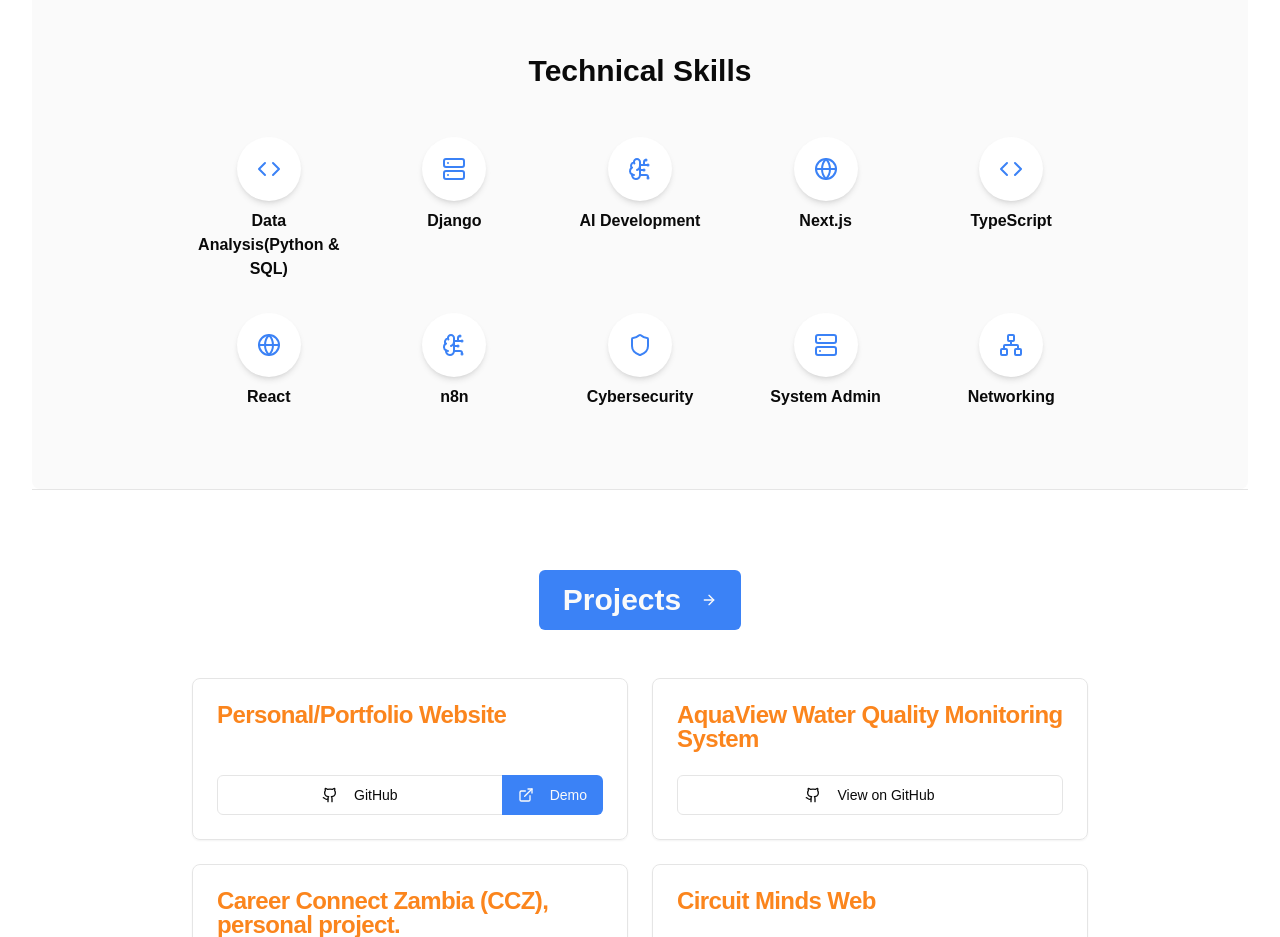
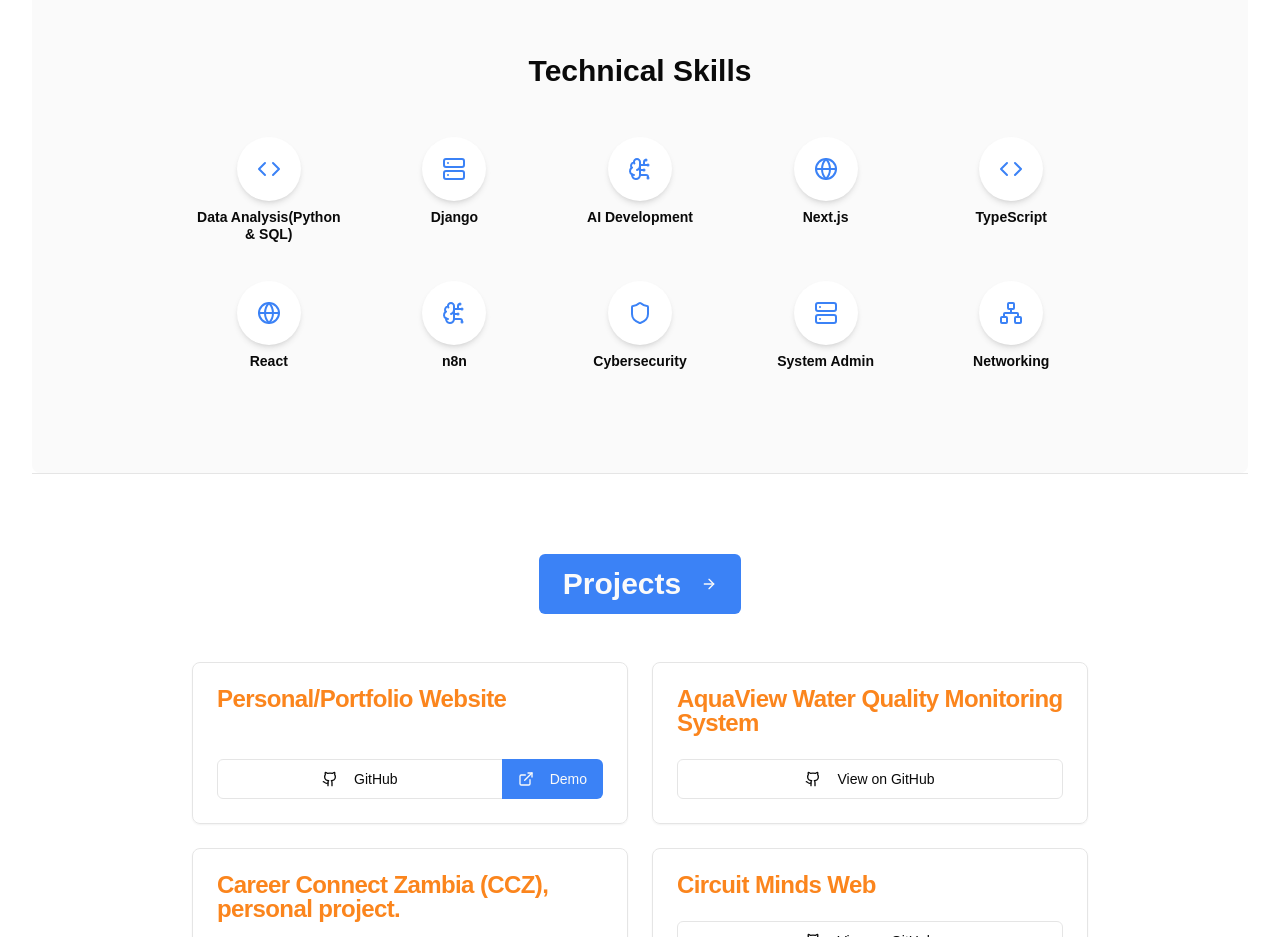
Before and after one commit to MS0C54073/muzoprof, a Next.js app: page / in a window 1280 px wide. Shown: the part 1180-2117 px from the top of the page. Built offline with nearby package versions, Linux system fonts and the light colour scheme.

Commit message:
the words Data Analysis(Python & SQL) are not aligned nicely

```diff
--- a/src/app/page.tsx
+++ b/src/app/page.tsx
@@ -853,11 +853,11 @@ export default function Home() {
           <h2 className="text-3xl font-bold text-center mb-12"><TranslatedText text="Technical Skills" /></h2>
           <div className="max-w-4xl mx-auto grid grid-cols-2 md:grid-cols-3 lg:grid-cols-5 gap-8">
             {skills.map(skill => (
-              <div key={skill.name} className="flex flex-col items-center gap-2 text-center">
-                <div className="w-16 h-16 bg-background rounded-full flex items-center justify-center shadow-md text-primary">
+              <div key={skill.name} className="flex flex-col items-center justify-start gap-2 text-center h-28">
+                <div className="w-16 h-16 bg-background rounded-full flex items-center justify-center shadow-md text-primary flex-shrink-0">
                   {skill.icon}
                 </div>
-                <p className="font-semibold text-foreground"><TranslatedText text={skill.name} /></p>
+                <p className="font-semibold text-foreground text-sm leading-tight"><TranslatedText text={skill.name} /></p>
               </div>
             ))}
           </div>
```
